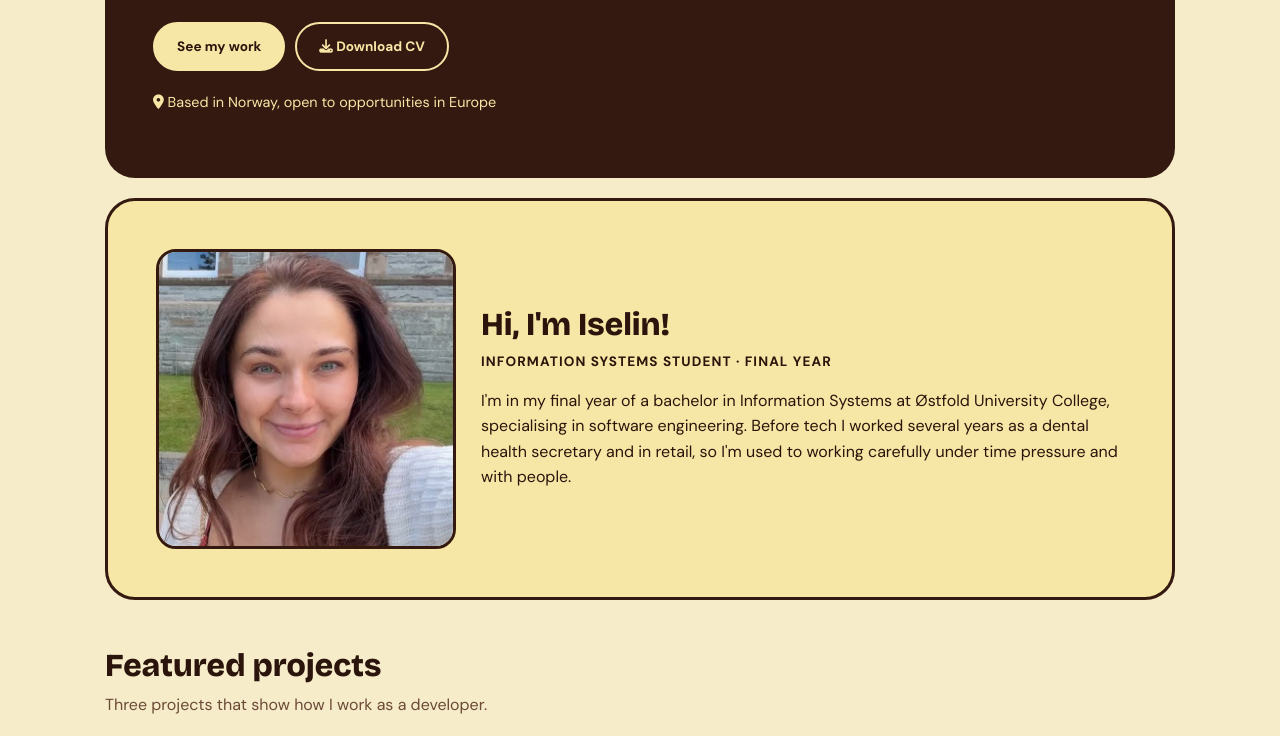
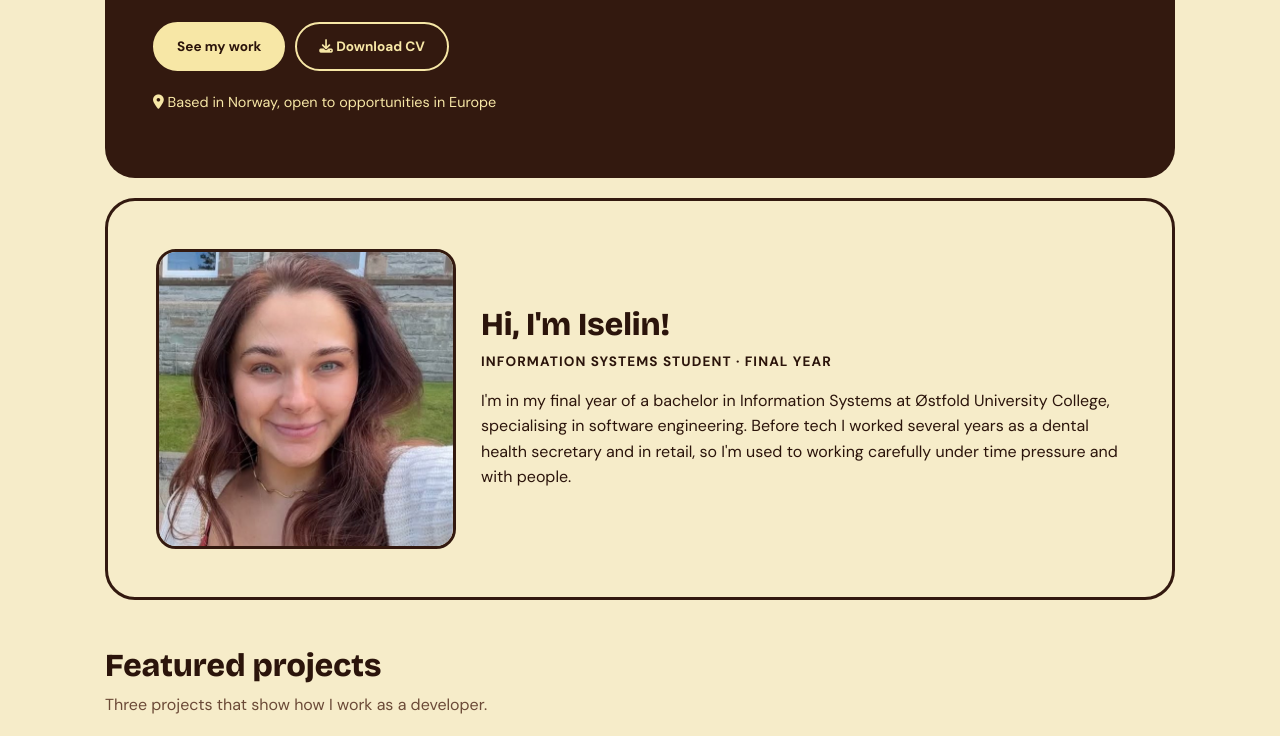
Before and after one commit to iselinmag/iselinmag.github.io, a website: page index.html in a window 1280 px wide. Shown: the part 575-1311 px from the top of the page. Drawn offline with nearby package versions, Linux system fonts and the light colour scheme.

Commit message:
Remove yellow background from About

```diff
--- a/style.css
+++ b/style.css
@@ -154,7 +154,7 @@ article img, #om-meg img {
     display: flex;
     flex-direction: column;
     gap: 25px;
-    background-color: var(--gul);
+    background-color: transparent;
     border: 3px solid var(--brun);
     padding: 2rem 1.5rem;
     border-radius: 30px;
```
